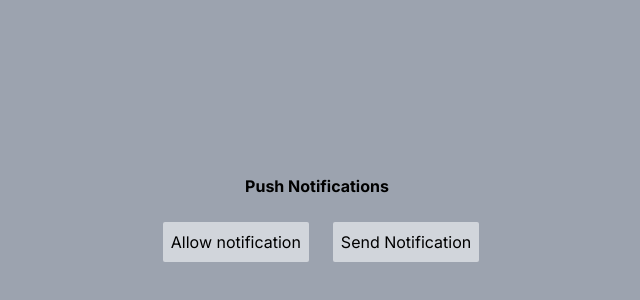
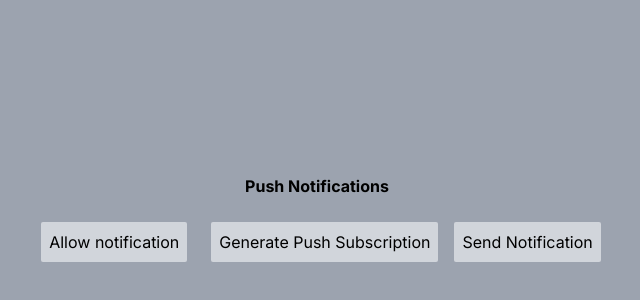
Before and after one commit to Marjoaesp/next-js-notification, a Next.js app: page / in a window 1280 px wide. Shown: the part 178-478 px from the top of the page, without its empty margins (323-963 px from the left). Built offline with nearby package versions, Linux system fonts and the light colour scheme.

Commit message:
Revert "fixing"
This reverts commit 6e9108fcb3e067341509c1a511e9e7edef3338b1.

```diff
--- a/public/service-worker.js
+++ b/public/service-worker.js
@@ -1,4 +1,4 @@
-import subscribe from "./webPush.js";
+
 //Check permissions
 const checkPermission = () => {
   if (!('serviceWorker' in navigator)) {
@@ -33,7 +33,6 @@ const main = async () => {
   checkPermission()
   await requestNotificationPermission()
   await registerSW()
-  await subscribe()
 }
 
 export default main;
--- a/src/app/page.js
+++ b/src/app/page.js
@@ -2,6 +2,7 @@
 import { useEffect } from "react";
 import main from "../../public/service-worker.js";
 import  sendPushNotification  from "../../public/sw.js";
+import subscribe from "../../public/webPush.js";
 const page = () => {
 
 
@@ -12,6 +13,7 @@ const page = () => {
         <h1 className="font-bold">Push Notifications</h1>
         <div className="flex justify-center space-x-4">
             <button onClick={main} className="m-2 p-2 text-base cursor-pointer bg-gray-300 rounded-sm">Allow notification</button>
+            <button onClick={subscribe} className="m-2 p-2 text-base cursor-pointer bg-gray-300 rounded-sm">Generate Push Subscription</button>
             <button onClick={sendPushNotification} className="m-2 p-2 text-base cursor-pointer bg-gray-300 rounded-sm">Send Notification</button>
               </div>
         </form>
```
